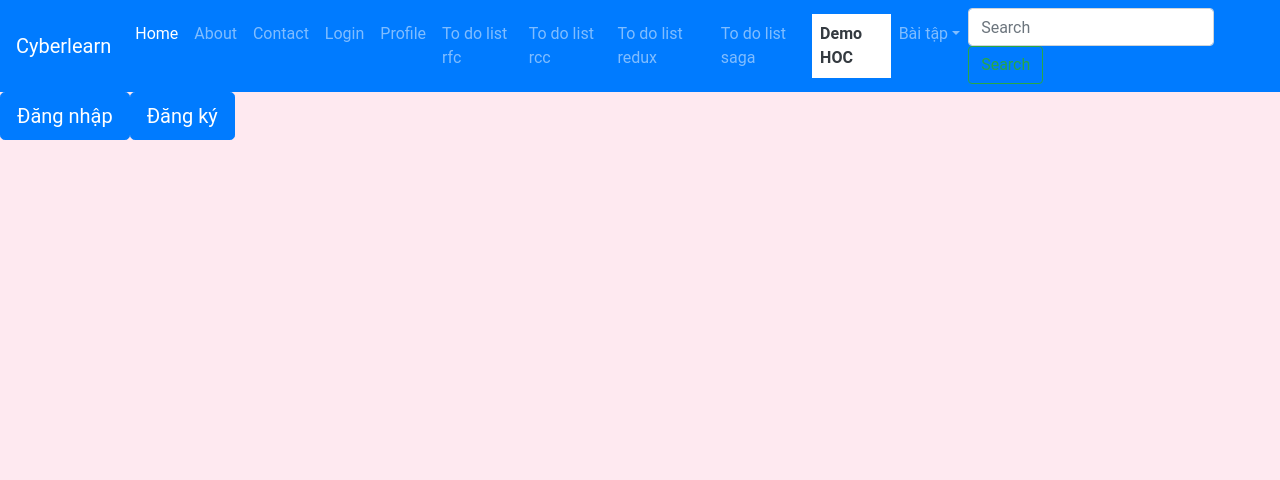
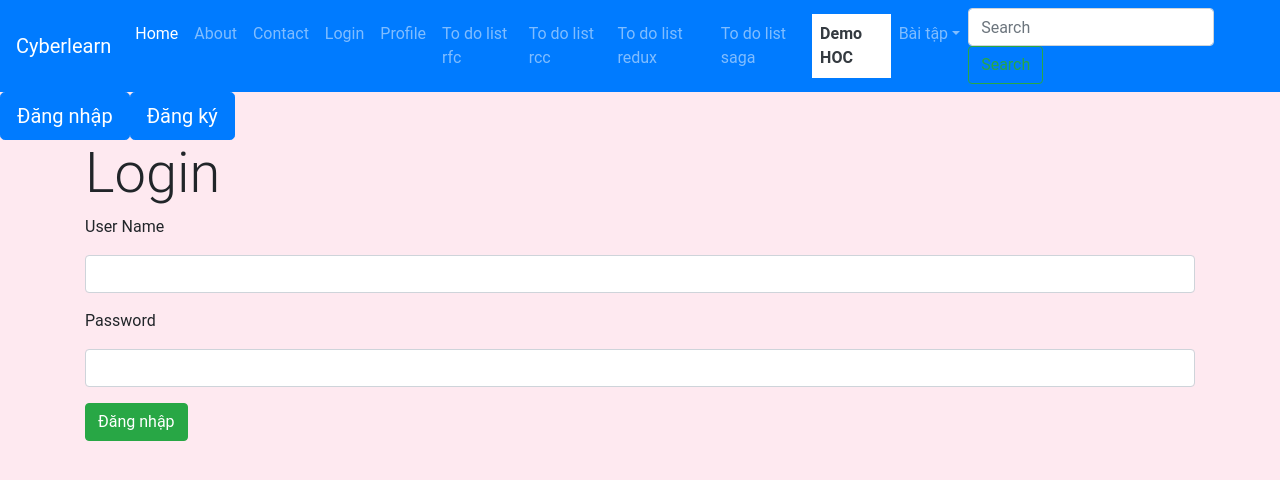
Before and after one commit to HiepHoang2190/Cyber-Reactjs-Component-K4, a React (Create React App) app in the folder react-component-k4/: page /demohocmodal in a window 1280 px wide. Shown: the top 480 px of the page. Built offline with nearby package versions, Linux system fonts and the light colour scheme.

Commit message:
ReactJs-K4:Lesson 27: Khái niệm về HOC qua ví dụ Slidedown content

```diff
--- a/react-component-k4/package.json
+++ b/react-component-k4/package.json
@@ -14,6 +14,7 @@
     "react-redux": "^7.2.4",
     "react-router-dom": "^5.2.1",
     "react-scripts": "4.0.3",
+    "react-spring": "^9.2.4",
     "redux": "^4.1.1",
     "redux-saga": "^1.1.3",
     "redux-thunk": "^2.3.0",
--- /dev/null
+++ b/react-component-k4/src/HOC/Modal/SlideDown.js
@@ -0,0 +1,26 @@
+import React from 'react'
+import { useSpring, animated } from 'react-spring'
+
+
+export default function SlideDown(Component) {
+
+    const propsSpring = useSpring({
+        to: {
+            marginTop: '0'
+        }, from: {
+            marginTop: '-100px'
+
+        },config: {
+            duration:500
+        }
+    })
+
+
+    return (
+        <div>
+            <animated.div style={propsSpring}>
+             <Component/>
+            </animated.div>
+        </div>
+    )
+}
--- a/react-component-k4/src/pages/DemoHOCModal/DemoHOCModal.js
+++ b/react-component-k4/src/pages/DemoHOCModal/DemoHOCModal.js
@@ -1,12 +1,17 @@
 import React from 'react'
 import {useSelector, useDispatch} from 'react-redux'
+import SlideDown from '../../HOC/Modal/SlideDown';
 import Login from '../Login/Login';
 import Register from '../Register/Register';
 
+
+
 export default function DemoHOCModal() {
-
+    const LoginWithSlideDown = new SlideDown(Login);
     const dispatch = useDispatch();
 
+    // Sử dụng dưới dạng thẻ thì phải xài function
+    // const LoginWithSlideDown = function(){return SlideDown(Login);}
     return (
         <div>
             {/* Button trigger modal */}
@@ -26,6 +31,9 @@ export default function DemoHOCModal() {
             }} type="button" className="btn btn-primary btn-lg" data-toggle="modal" data-target="#modelId">
                 Đăng ký
             </button>
+        {LoginWithSlideDown}
+        {/* sử dụng dưới dạng thẻ */}
+        {/* <LoginWithSlideDown/> */}
         </div>
     )
 }
```
Also changed, not shown: 1 other file (tests, documents, lock files or other folders).
